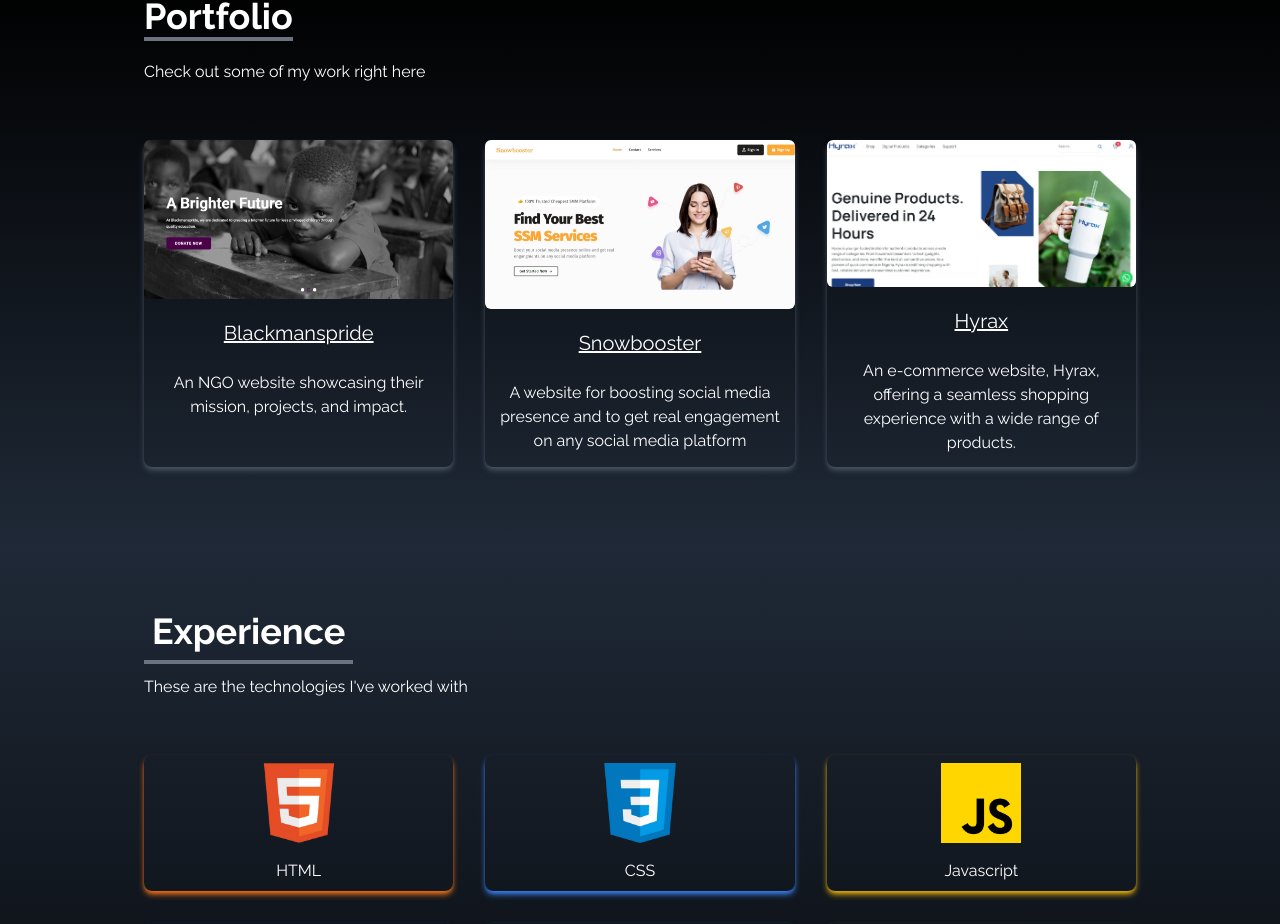
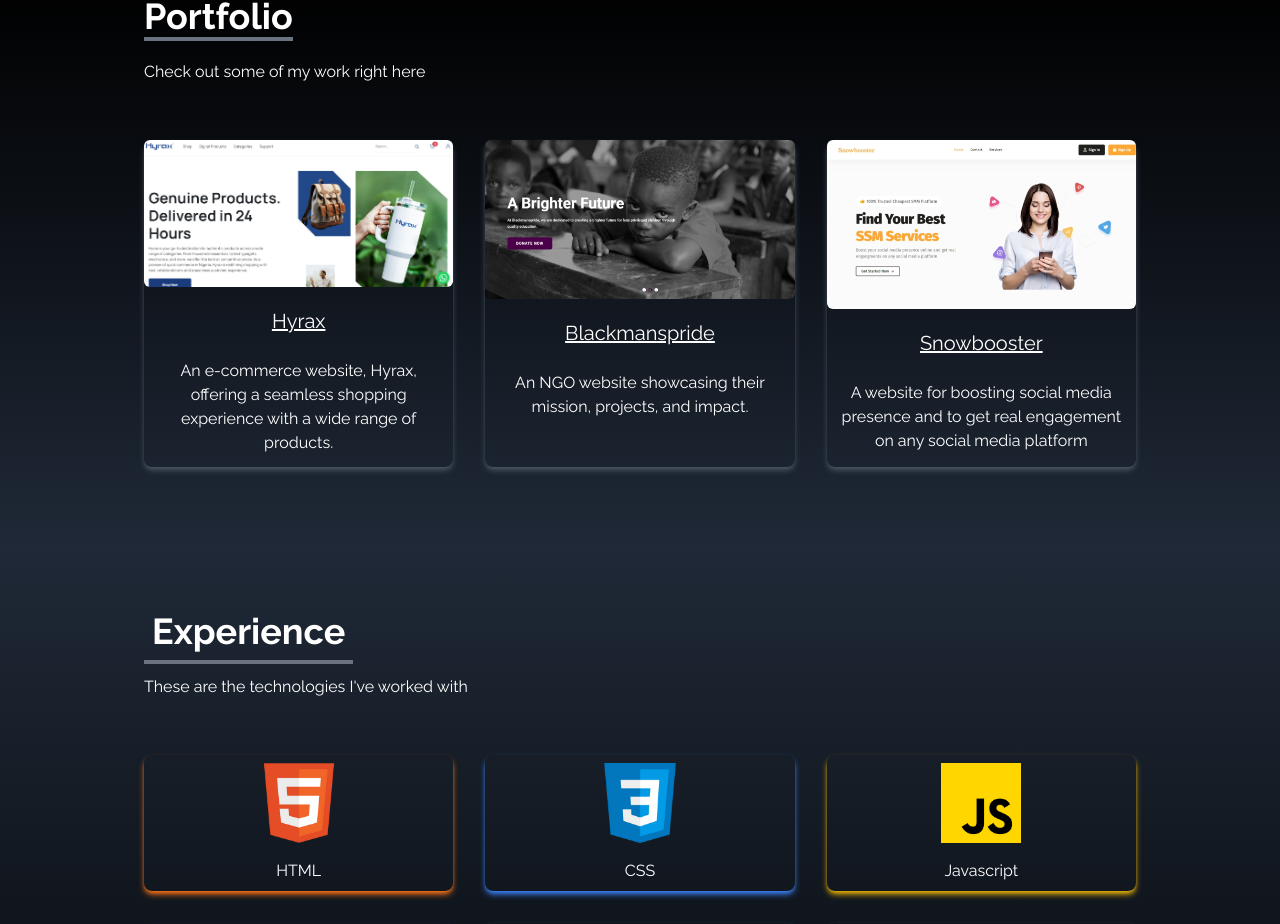
Before and after one commit to Akinbayo123/My-portfolio, a React (Create React App) app: page / in a window 1280 px wide. Shown: the part 1105-2029 px from the top of the page. Built offline with nearby package versions, Linux system fonts and the light colour scheme.

Commit message:
correction

```diff
--- a/src/components/Portfolio.jsx
+++ b/src/components/Portfolio.jsx
@@ -5,9 +5,16 @@
 
 const Portfolio = () => {
   const portfolios = [
-
     {
       id: 1,
+      src: hyrax,
+      title: "Hyrax",
+      href: 'https://www.hyrax.ng',
+      description: 'An e-commerce website, Hyrax, offering a seamless shopping experience with a wide range of products.'
+    },
+    {
+
+      id: 2,
       src: blackmanspride,
       title: "Blackmanspride",
       href: 'https://www.blackmanspride.ng',
@@ -15,19 +22,13 @@
 
     },
     {
-      id: 2,
+      id: 3,
       src: snowbooster,
       title: "Snowbooster",
       href: 'https://www.snowbooster.ng',
       description: 'A website for boosting social media presence and to get real engagement on any social media platform'
     },
-    {
-      id: 3,
-      src: hyrax,
-      title: "Hyrax",
-      href: 'https://www.hyrax.ng',
-      description: 'An e-commerce website, Hyrax, offering a seamless shopping experience with a wide range of products.'
-    },
+
 
   ]
 
```
